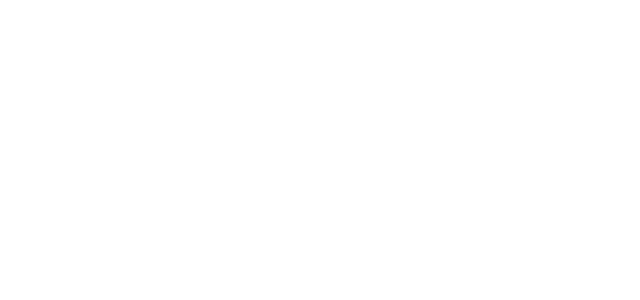
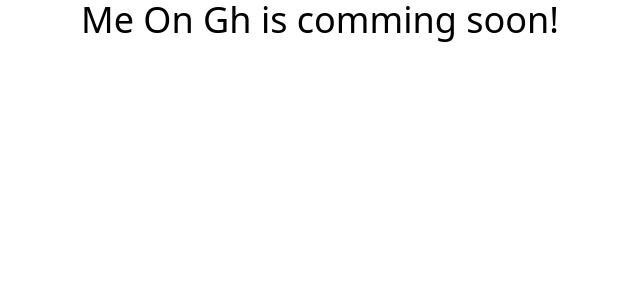
Before and after one commit to shamimbinnur/me-on-gh, a Next.js app: page / in a window 1280 px wide. Shown: the top 300 px of the page, without its empty margins (320-960 px from the left). Built offline with nearby package versions, Linux system fonts and the light colour scheme.

Commit message:
Added Heading-Me On Gh is comming

```diff
--- a/pages/index.tsx
+++ b/pages/index.tsx
@@ -27,7 +27,7 @@
         <meta property="og:url" content={seo.url} />
         <meta property="og:title" content={seo.title} />
         <meta property="og:description" content={seo.metaDesc} />
-        <meta property="og:image" content={seo.image as unknown as string} />
+        <meta property="og:image" content={seo.image} />
 
         {/* <!-- Twitter --> */}
         <meta property="twitter:card" content="summary_large_image" />
@@ -36,6 +36,8 @@
         <meta property="twitter:description" content={seo.metaDesc} />
         <meta property="twitter:image" content={seo.image} />
       </Head>
+
+      <h1 className=' text-center text-4xl ' >Me On Gh is comming soon!</h1>
 
 
     </div>
```
